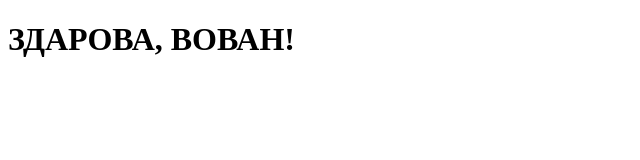
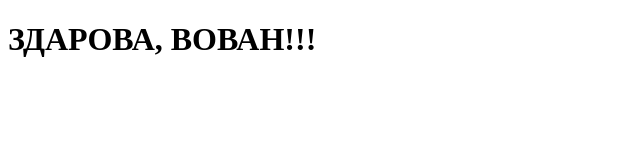
Before and after one commit to sibir9/dex-cex-arbitrage, a plain HTML site: page index.html in a window 1280 px wide. Shown: the full height of the page, 0-640 px from the left. Drawn offline with Linux system fonts and the light colour scheme.

Commit message:
Update index.html

```diff
--- a/index.html
+++ b/index.html
@@ -5,6 +5,6 @@
   <title>Hello World</title>
 </head>
 <body>
-  <h1>ЗДАРОВА, ВОВАН!</h1>
+  <h1>ЗДАРОВА, ВОВАН!!!</h1>
 </body>
 </html>
```
